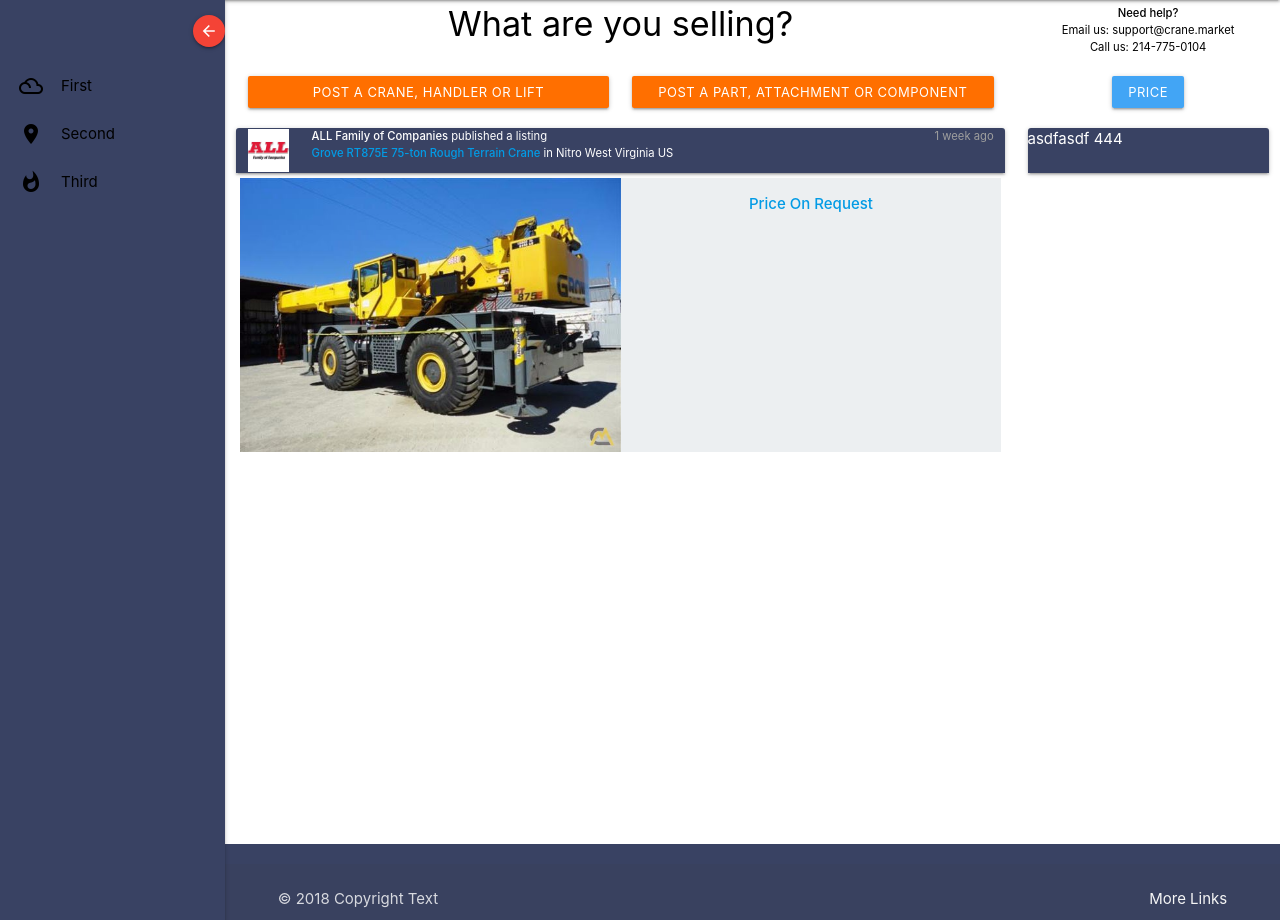
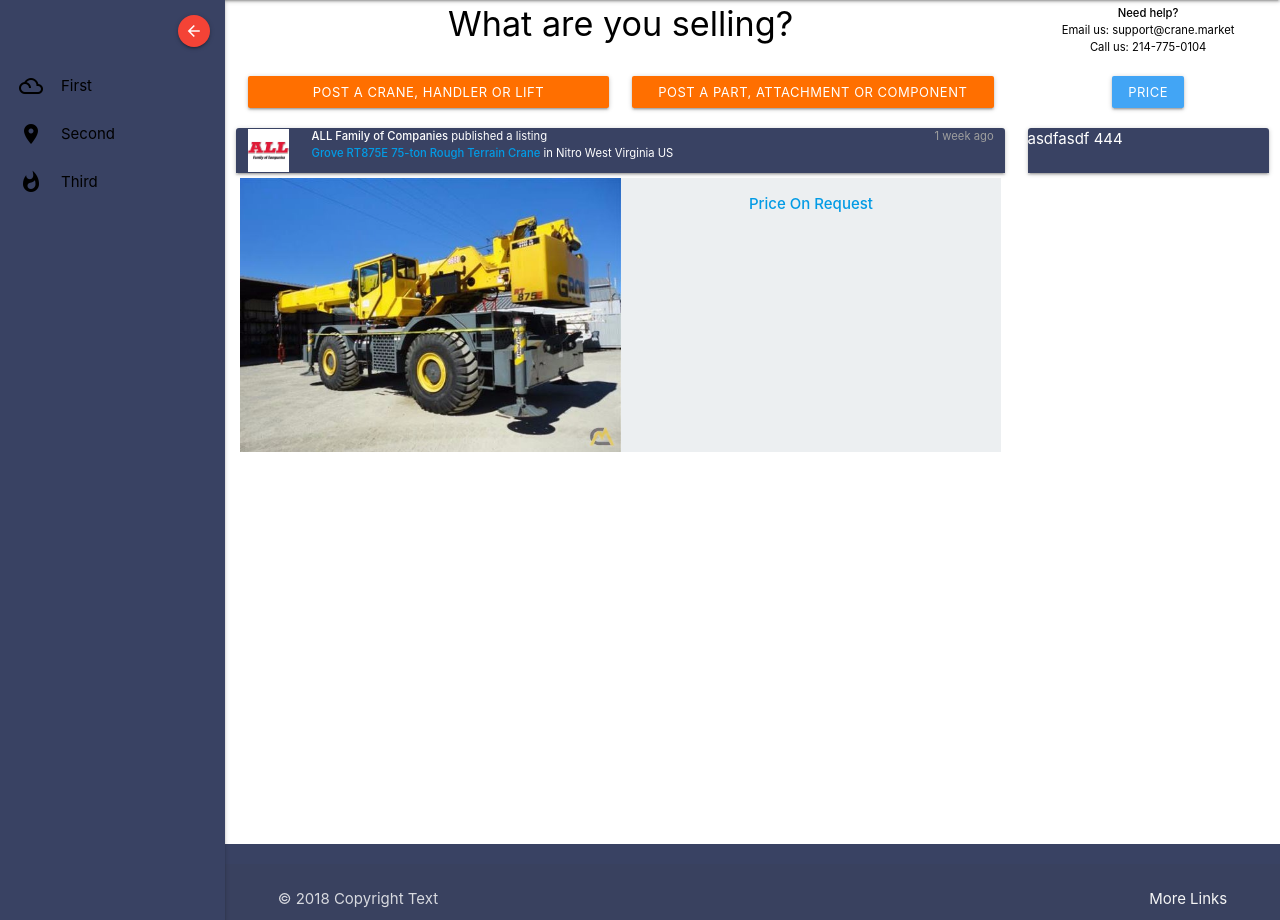
Before and after one commit to kirilow/klk, a PHP site: page / in a window 1280 px wide. Shown: the part 54-974 px from the top of the page. Run offline with PHP 8.4, Linux system fonts and the light colour scheme; data that the repository does not hold is empty; some libraries are stand-ins or nearby versions.

Commit message:
menu icon

```diff
--- a/my_scss/main.scss
+++ b/my_scss/main.scss
@@ -148,6 +148,11 @@ main {
         }
     }
 }
+
+#left_menu_width{
+    margin-right: 1rem;
+}
+
 .price_buton{
     @extend .btn;
     @extend .blue;
--- a/pub/js/main.js
+++ b/pub/js/main.js
@@ -33,6 +33,7 @@ $(document).on('click','#left_menu_width',function(){
     $('#left_menu').css({'width':'3rem'});
     $('.page_container').css({'padding-left':'3rem'});
     $('footer').css({'padding-left':'3rem'});
+    ths.css({'margin-right':'0'});
 });
 
 $(document).on('click','.left_menu_min',function(){
@@ -43,4 +44,5 @@ $(document).on('click','.left_menu_min',function(){
     $('#left_menu').css({'width':'15rem'});
     $('.page_container').css({'padding-left':'15rem'});
     $('footer').css({'padding-left':'15rem'});
+    ths.css({'margin-right':'1rem'});
 });
```
Also changed, not shown: pub/css/main.css.
